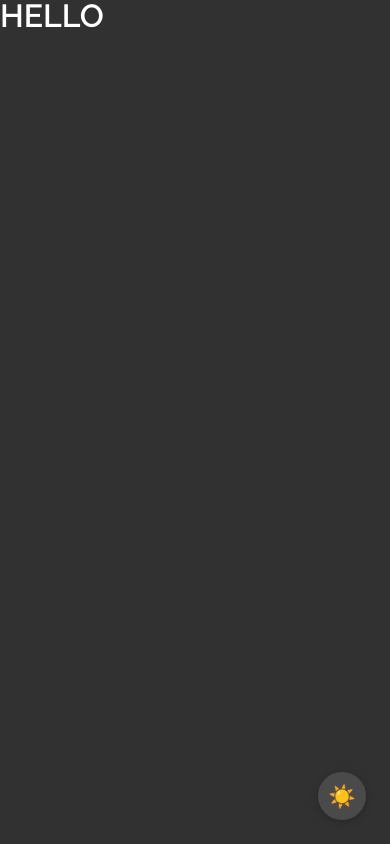
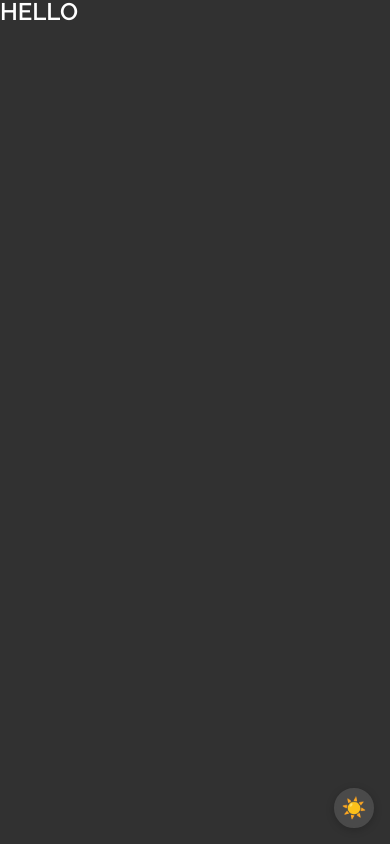
Before and after one commit to Felirian/kbz-platform, a Next.js app: page / in a window 390 px wide. Built offline with nearby package versions, Linux system fonts and the light colour scheme.

Commit message:
Refactor styles across multiple components for improved responsiveness and consistency; update spacing, font sizes, and border styles

```diff
--- a/app/wiki/[...slug]/wikiPage.module.scss
+++ b/app/wiki/[...slug]/wikiPage.module.scss
@@ -3,19 +3,27 @@
 
 .wikiPage {
   margin: 0;
-  padding: 48px 24px 80px;
+  padding: 3rem 1.5rem 5rem;
   font-family: inherit;
   color: var(--color-text);
 
   display: flex;
   width: 100%;
   justify-content: center;
+  gap: 1.5rem;
 
+  @include laptop {
+    padding: 3rem 1.25rem 4rem;
+    gap: 1.25rem;
+  }
   @include tablet {
-    padding: 36px 20px 60px;
+    padding: 2.5rem 1rem 3rem;
+    gap: 1rem;
+    flex-direction: column;
   }
   @include mobile {
-    padding: 24px 16px 40px;
+    padding: 1.5rem 0.75rem 2rem;
+    gap: 0.75rem;
   }
 }
 
@@ -28,13 +36,18 @@
   gap: 1rem;
   padding: 0.5rem 1rem;
   backdrop-filter: blur(0.5rem);
-  border-bottom: 1px solid var(--color-border);
+  border-bottom: 0.0625rem solid var(--color-border);
   background: var(--color-bg-2);
   color: var(--color-text);
   flex-wrap: wrap;
 
+  @include tablet {
+    padding: 0.5rem 0.875rem;
+    gap: 0.75rem;
+  }
   @include mobile {
-    padding: 10px 16px;
+    padding: 0.5rem 0.625rem;
+    gap: 0.5rem;
   }
 
   a {
@@ -51,10 +64,13 @@
 .title {
   font-size: calc(2.4rem * var(--text-scale, 1));
   font-weight: 700;
-  margin-bottom: 8px;
+  margin-bottom: 0.5rem;
   letter-spacing: -0.02em;
   color: var(--color-text);
 
+  @include tablet {
+    font-size: calc(2rem * var(--text-scale, 1));
+  }
   @include mobile {
     font-size: calc(1.6rem * var(--text-scale, 1));
   }
@@ -63,17 +79,23 @@
 .meta {
   display: flex;
   align-items: center;
-  gap: 12px;
+  gap: 0.75rem;
   font-size: calc(0.85rem * var(--text-scale, 1));
-  margin-bottom: 32px;
-  padding-bottom: 24px;
-  border-bottom: 1px solid var(--color-border);
+  margin-bottom: 2rem;
+  padding-bottom: 1.5rem;
+  border-bottom: 0.0625rem solid var(--color-border);
   color: var(--color-text-secondary);
+
+  @include mobile {
+    margin-bottom: 1.25rem;
+    padding-bottom: 1rem;
+    gap: 0.5rem;
+  }
 }
 
 .metaDot {
-  width: 4px;
-  height: 4px;
+  width: 0.25rem;
+  height: 0.25rem;
   border-radius: 50%;
   background: var(--color-text-secondary);
 }
@@ -81,6 +103,10 @@
 .articleWrapper {
   position: relative;
   margin: 0 1rem;
+
+  @include tablet {
+    margin: 0;
+  }
 }
 
 /* ===== Markdown-контент ===== */
@@ -88,44 +114,90 @@
   width: 100%;
   color: var(--color-text);
   background-color: var(--color-surface);
-  padding: 1rem;
+  padding: 1.5rem;
   border-radius: 1rem;
+
+  @include tablet {
+    padding: 1.25rem;
+    border-radius: 0.75rem;
+  }
+  @include mobile {
+    padding: 1rem;
+    border-radius: 0.625rem;
+  }
+
   h1 {
     font-size: calc(2rem * var(--text-scale, 1));
     font-weight: 700;
-    margin: 48px 0 16px;
+    margin: 3rem 0 1rem;
     letter-spacing: -0.01em;
     color: var(--color-text);
+
+    @include tablet {
+      font-size: calc(1.75rem * var(--text-scale, 1));
+      margin: 2rem 0 0.875rem;
+    }
+    @include mobile {
+      font-size: calc(1.5rem * var(--text-scale, 1));
+      margin: 1.5rem 0 0.75rem;
+    }
   }
 
   h2 {
     font-size: calc(1.5rem * var(--text-scale, 1));
     font-weight: 600;
-    margin: 40px 0 12px;
-    padding-bottom: 8px;
-    border-bottom: 1px solid var(--color-border);
+    margin: 2.5rem 0 0.75rem;
+    padding-bottom: 0.5rem;
+    border-bottom: 0.0625rem solid var(--color-border);
     color: var(--color-text);
+
+    @include tablet {
+      font-size: calc(1.35rem * var(--text-scale, 1));
+      margin: 1.75rem 0 0.625rem;
+    }
+    @include mobile {
+      font-size: calc(1.2rem * var(--text-scale, 1));
+      margin: 1.25rem 0 0.5rem;
+    }
   }
 
   h3 {
     font-size: calc(1.2rem * var(--text-scale, 1));
     font-weight: 600;
-    margin: 32px 0 8px;
+    margin: 2rem 0 0.5rem;
     color: var(--color-text);
+
+    @include tablet {
+      font-size: calc(1.1rem * var(--text-scale, 1));
+      margin: 1.5rem 0 0.5rem;
+    }
+    @include mobile {
+      font-size: calc(1rem * var(--text-scale, 1));
+      margin: 1.25rem 0 0.375rem;
+    }
   }
 
   p {
-    margin: 0 0 16px;
+    margin: 0 0 1rem;
     color: var(--color-text);
+
+    @include mobile {
+      margin: 0 0 0.75rem;
+    }
   }
 
   ul,
   ol {
-    margin: 0 0 16px;
-    padding-left: 24px;
+    margin: 0 0 1rem;
+    padding-left: 1.5rem;
+
+    @include mobile {
+      padding-left: 1.125rem;
+      margin: 0 0 0.75rem;
+    }
 
     li {
-      margin-bottom: 6px;
+      margin-bottom: 0.375rem;
       color: var(--color-text);
     }
   }
@@ -136,12 +208,17 @@
   }
 
   blockquote {
-    margin: 24px 0;
-    padding: 12px 20px;
-    border-left: 3px solid var(--color-link);
+    margin: 1.5rem 0;
+    padding: 0.75rem 1.25rem;
+    border-left: 0.1875rem solid var(--color-link);
     background: color-mix(in srgb, var(--color-text) 4%, transparent);
-    border-radius: 0 8px 8px 0;
+    border-radius: 0 0.5rem 0.5rem 0;
     color: var(--color-text-secondary);
+
+    @include mobile {
+      margin: 1rem 0;
+      padding: 0.625rem 0.875rem;
+    }
 
     p {
       margin: 0;
@@ -154,24 +231,39 @@
     font-size: calc(0.875em * var(--text-scale, 1));
     background: color-mix(in srgb, var(--color-text) 8%, transparent);
     color: var(--color-text);
-    padding: 2px 7px;
-    border-radius: 6px;
-    border: 1px solid var(--color-border);
+    padding: 0.125rem 0.4375rem;
+    border-radius: 0.375rem;
+    border: 0.0625rem solid var(--color-border);
     word-break: break-word;
     white-space: nowrap;
+
+    @include mobile {
+      font-size: calc(0.85em * var(--text-scale, 1));
+      padding: 0.0625rem 0.3125rem;
+    }
   }
 
   pre {
-    margin: 24px 0;
-    padding: 20px 24px;
+    margin: 1.5rem 0;
+    padding: 1.25rem 1.5rem;
     background: color-mix(in srgb, var(--color-text) 6%, transparent);
-    border: 1px solid var(--color-border);
-    border-radius: 12px;
+    border: 0.0625rem solid var(--color-border);
+    border-radius: 0.75rem;
     overflow-x: auto;
     -webkit-overflow-scrolling: touch;
 
+    @include tablet {
+      padding: 1rem 1.125rem;
+      margin: 1.25rem 0;
+    }
+    @include mobile {
+      padding: 0.75rem 0.875rem;
+      margin: 1rem 0;
+      border-radius: 0.5rem;
+    }
+
     &::-webkit-scrollbar {
-      height: 6px;
+      height: 0.375rem;
     }
 
     &::-webkit-scrollbar-track {
@@ -180,7 +272,7 @@
 
     &::-webkit-scrollbar-thumb {
       background: var(--color-border);
-      border-radius: 3px;
+      border-radius: 0.1875rem;
     }
 
     code {
@@ -193,28 +285,48 @@
       color: var(--color-text);
       white-space: pre;
       word-break: normal;
+
+      @include mobile {
+        font-size: calc(0.8rem * var(--text-scale, 1));
+      }
     }
   }
 
   hr {
     border: none;
-    height: 1px;
+    height: 0.0625rem;
     background: var(--color-border);
-    margin: 32px 0;
+    margin: 2rem 0;
+
+    @include mobile {
+      margin: 1.25rem 0;
+    }
   }
 
   table {
     width: 100%;
     border-collapse: collapse;
-    margin: 24px 0;
+    margin: 1.5rem 0;
     font-size: calc(0.95rem * var(--text-scale, 1));
+    display: block;
+    overflow-x: auto;
+
+    @include mobile {
+      font-size: calc(0.85rem * var(--text-scale, 1));
+      margin: 1rem 0;
+    }
 
     th,
     td {
-      padding: 10px 14px;
+      padding: 0.625rem 0.875rem;
       text-align: left;
-      border-bottom: 1px solid var(--color-border);
+      border-bottom: 0.0625rem solid var(--color-border);
       color: var(--color-text);
+      white-space: nowrap;
+
+      @include mobile {
+        padding: 0.5rem 0.625rem;
+      }
     }
 
     th {
@@ -229,8 +341,13 @@
 
   img {
     max-width: 100%;
-    border-radius: 12px;
-    margin: 24px 0;
+    border-radius: 0.75rem;
+    margin: 1.5rem 0;
+
+    @include mobile {
+      border-radius: 0.5rem;
+      margin: 1rem 0;
+    }
   }
 
   a {
--- a/src/app/styles/font-faces.scss
+++ b/src/app/styles/font-faces.scss
@@ -1,42 +1,77 @@
+@use '@/app/styles/variables' as *;
+
 @mixin H1Style {
-  font-size: 32px;
+  font-size: 2rem;
   font-style: normal;
   font-weight: 600;
   line-height: 100%;
   text-transform: uppercase;
   font-feature-settings: 'salt' on;
   font-display: block;
+
+  @include tablet {
+    font-size: 1.75rem;
+  }
+  @include mobile {
+    font-size: 1.5rem;
+  }
 }
+
 @mixin H2Style {
-  font-size: 32px;
+  font-size: 2rem;
   font-style: normal;
   font-weight: 600;
   line-height: 100%;
   text-transform: uppercase;
   font-feature-settings: 'salt' on;
   font-display: block;
+
+  @include tablet {
+    font-size: 1.5rem;
+  }
+  @include mobile {
+    font-size: 1.25rem;
+  }
 }
+
 @mixin H3Style {
-  font-size: 24px;
+  font-size: 1.5rem;
   font-style: normal;
   font-weight: 600;
   line-height: 100%;
   font-feature-settings: 'salt' on;
   font-display: block;
+
+  @include tablet {
+    font-size: 1.25rem;
+  }
+  @include mobile {
+    font-size: 1.125rem;
+  }
 }
+
 @mixin H4Style {
-  font-size: 16px;
+  font-size: 1rem;
   font-style: normal;
   font-weight: 600;
   line-height: normal;
   font-feature-settings: 'salt' on;
   font-display: block;
+
+  @include mobile {
+    font-size: 0.9375rem;
+  }
 }
+
 @mixin P1Style {
-  font-size: 16px;
+  font-size: 1rem;
   font-style: normal;
   font-weight: 300;
   line-height: normal;
   font-feature-settings: 'salt' on;
   font-display: block;
+
+  @include mobile {
+    font-size: 0.9375rem;
+  }
 }
--- a/src/app/styles/global.scss
+++ b/src/app/styles/global.scss
@@ -72,9 +72,15 @@ body {
 
 main {
   width: 100%;
-  margin: 80px auto;
+  margin: 5rem auto;
   @include laptop {
-    margin: 20px auto;
+    margin: 1.25rem auto;
+  }
+  @include tablet {
+    margin: 1rem auto;
+  }
+  @include mobile {
+    margin: 0.5rem auto;
   }
 }
 
@@ -137,7 +143,7 @@ button {
 a {
   color: var(--color-link);
   text-decoration: none;
-  border-bottom: 1px solid transparent;
+  border-bottom: 0.0625rem solid transparent;
   transition: border-color 0.2s, color 0.2s;
   line-height: inherit;
   font-weight: inherit;
--- a/src/features/breadcrumbs/ui/Breadcrumbs.module.scss
+++ b/src/features/breadcrumbs/ui/Breadcrumbs.module.scss
@@ -1,10 +1,19 @@
+@use '@/app/styles/variables' as *;
+
 .crumbs {
   display: inline-flex;
   align-items: center;
   flex-wrap: wrap;
-  gap: 2px;
+  gap: 0.125rem;
   font-size: 1rem;
   color: var(--color-text-secondary);
+
+  @include tablet {
+    font-size: 0.9375rem;
+  }
+  @include mobile {
+    font-size: 0.875rem;
+  }
 }
 
 .link {
--- a/src/features/font-size-toggle/ui/FontSizeToggle.module.scss
+++ b/src/features/font-size-toggle/ui/FontSizeToggle.module.scss
@@ -1,32 +1,47 @@
+@use '@/app/styles/variables' as *;
+
 .bar {
   display: inline-flex;
   align-items: center;
-  gap: 8px;
+  gap: 0.5rem;
   color: var(--color-text);
+
+  @include mobile {
+    gap: 0.375rem;
+  }
 }
 
 .label {
-  font-size: 13px;
+  font-size: 0.8125rem;
   color: var(--color-text-secondary);
+
+  @include mobile {
+    font-size: 0.75rem;
+  }
 }
 
 .group {
   display: inline-flex;
-  border: 1px solid var(--color-border);
-  border-radius: 8px;
+  border: 0.0625rem solid var(--color-border);
+  border-radius: 0.5rem;
   overflow: hidden;
   background: var(--color-bg);
 }
 
 .btn {
-  padding: 6px 12px;
-  font-size: 13px;
+  padding: 0.375rem 0.75rem;
+  font-size: 0.8125rem;
   color: var(--color-text);
   background: transparent;
   cursor: pointer;
   border: none;
-  border-right: 1px solid var(--color-border);
+  border-right: 0.0625rem solid var(--color-border);
   transition: background-color 0.15s ease, color 0.15s ease;
+
+  @include mobile {
+    padding: 0.3125rem 0.625rem;
+    font-size: 0.75rem;
+  }
 
   &:last-child {
     border-right: none;
--- a/src/features/theme-toggle/ui/ThemeToggle.module.scss
+++ b/src/features/theme-toggle/ui/ThemeToggle.module.scss
@@ -1,10 +1,12 @@
+@use '@/app/styles/variables' as *;
+
 .themeToggle {
   position: fixed;
-  bottom: 24px;
-  right: 24px;
+  bottom: 1.5rem;
+  right: 1.5rem;
   z-index: 9999;
-  width: 48px;
-  height: 48px;
+  width: 3rem;
+  height: 3rem;
   border-radius: 50%;
   background-color: var(--color-toggle-bg);
   color: var(--color-toggle-fg);
@@ -12,11 +14,25 @@
   align-items: center;
   justify-content: center;
   cursor: pointer;
-  border: 2px solid var(--color-border);
-  box-shadow: 0 2px 8px rgba(0, 0, 0, 0.2);
+  border: 0.125rem solid var(--color-border);
+  box-shadow: 0 0.125rem 0.5rem rgba(0, 0, 0, 0.2);
   transition: background-color 0.3s ease, transform 0.2s ease, border-color 0.3s ease;
-  font-size: 22px;
+  font-size: 1.375rem;
   line-height: 1;
+
+  @include tablet {
+    width: 2.75rem;
+    height: 2.75rem;
+    bottom: 1.25rem;
+    right: 1.25rem;
+  }
+  @include mobile {
+    width: 2.5rem;
+    height: 2.5rem;
+    bottom: 1rem;
+    right: 1rem;
+    font-size: 1.25rem;
+  }
 
   &:hover {
     transform: scale(1.1);
--- a/src/widgets/ArticleControls/ui/ArticleControls.module.scss
+++ b/src/widgets/ArticleControls/ui/ArticleControls.module.scss
@@ -7,25 +7,39 @@
   display: flex;
   align-items: center;
   flex-wrap: wrap;
-  gap: 12px;
-  padding: 12px 24px;
-  margin: 0 0 16px;
+  gap: 0.75rem;
+  padding: 0.75rem 1.5rem;
+  margin: 0 0 1rem;
   background: var(--color-surface);
-  border: 1px solid var(--color-border);
-  border-radius: 12px;
+  border: 0.0625rem solid var(--color-border);
+  border-radius: 0.75rem;
   color: var(--color-text);
 
+  @include tablet {
+    top: 2.5rem;
+    padding: 0.625rem 1rem;
+    gap: 0.625rem;
+    border-radius: 0.625rem;
+  }
   @include mobile {
-    padding: 10px 16px;
-    gap: 8px;
+    position: static;
+    padding: 0.5rem 0.75rem;
+    gap: 0.5rem;
+    margin: 0 0 0.75rem;
   }
 }
 
 .title {
-  font-size: 13px;
+  font-size: 0.8125rem;
   font-weight: 600;
   text-transform: uppercase;
   letter-spacing: 0.04em;
   color: var(--color-text-secondary);
   margin-right: auto;
+
+  @include mobile {
+    font-size: 0.75rem;
+    width: 100%;
+    margin: 0 0 0.25rem;
+  }
 }
--- a/src/widgets/ArticleNav/ui/ArticleNav.module.scss
+++ b/src/widgets/ArticleNav/ui/ArticleNav.module.scss
@@ -6,18 +6,22 @@
   position: sticky;
   inset: 0;
   top: 3rem;
-  flex: 0 0 220px;
+  flex: 0 0 13.75rem;
   padding: 1rem;
   color: var(--color-text);
 
+  @include laptop {
+    flex: 0 0 11rem;
+    padding: 0.75rem;
+  }
   @include tablet {
     display: none;
   }
 }
 
 .title {
-  margin: 0 0 12px;
-  font-size: 13px;
+  margin: 0 0 0.75rem;
+  font-size: 0.8125rem;
   font-weight: 600;
   text-transform: uppercase;
   letter-spacing: 0.04em;
@@ -30,8 +34,8 @@
   margin: 0;
   display: flex;
   flex-direction: column;
-  gap: 2px;
-  max-height: calc(100vh - 160px);
+  gap: 0.125rem;
+  max-height: calc(100vh - 10rem);
   overflow-y: auto;
 }
 
@@ -40,32 +44,29 @@
     padding-left: 0;
   }
   &[data-level="2"] {
-    padding-left: 8px;
+    padding-left: 0.5rem;
   }
   &[data-level="3"] {
-    padding-left: 20px;
+    padding-left: 1.25rem;
   }
   &[data-level="4"] {
-    padding-left: 32px;
+    padding-left: 2rem;
   }
   &[data-level="5"] {
-    padding-left: 44px;
+    padding-left: 2.75rem;
   }
   &[data-level="6"] {
-    padding-left: 56px;
+    padding-left: 3.5rem;
   }
 }
 
 .link {
   display: block;
   line-height: 1.4;
+  font-size: 0.875rem;
   color: var(--color-text-secondary);
 
-  &:hover {
-
-  }
-
-  &.active {
-
+  @include laptop {
+    font-size: 0.8125rem;
   }
 }
--- a/src/widgets/WikiArticle/ui/WikiArticle.module.scss
+++ b/src/widgets/WikiArticle/ui/WikiArticle.module.scss
@@ -1,16 +1,30 @@
+@use '@/app/styles/variables' as *;
+
 .fallback {
   display: flex;
   flex-direction: column;
-  gap: 12px;
-  padding: 32px;
-  border: 1px solid var(--color-border);
-  border-radius: 12px;
+  gap: 0.75rem;
+  padding: 2rem;
+  border: 0.0625rem solid var(--color-border);
+  border-radius: 0.75rem;
   background: var(--color-surface);
+
+  @include tablet {
+    padding: 1.5rem;
+  }
+  @include mobile {
+    padding: 1rem;
+    border-radius: 0.625rem;
+  }
 }
 
 .title {
   font-size: 1.4rem;
   font-weight: 600;
+
+  @include mobile {
+    font-size: 1.2rem;
+  }
 }
 
 .text {
@@ -21,11 +35,15 @@
   font-size: 0.85rem;
   color: var(--color-text-secondary);
 
+  @include mobile {
+    font-size: 0.8rem;
+  }
+
   code {
     font-family: 'JetBrains Mono', 'Fira Code', monospace;
     font-size: 0.85em;
-    padding: 2px 6px;
-    border-radius: 4px;
+    padding: 0.125rem 0.375rem;
+    border-radius: 0.25rem;
     background: color-mix(in srgb, var(--color-text) 8%, transparent);
   }
 }
--- a/src/widgets/WikiNav/ui/WikiNav.module.scss
+++ b/src/widgets/WikiNav/ui/WikiNav.module.scss
@@ -1,3 +1,5 @@
+@use '@/app/styles/variables' as *;
+
 .nav {
   width: 30%;
   height: fit-content;
@@ -7,13 +9,28 @@
   padding: 1rem;
   color: var(--color-text);
 
+  @include laptop {
+    width: 35%;
+  }
+  @include tablet {
+    width: 100%;
+    position: static;
+    padding: 0.875rem;
+    border: 0.0625rem solid var(--color-border);
+    border-radius: 0.75rem;
+    background: var(--color-surface);
+  }
+  @include mobile {
+    padding: 0.75rem;
+    border-radius: 0.625rem;
+  }
 
   ul,
   ol {
     margin: 0;
     padding-left: 0;
     li {
-      margin-bottom: 4px;
+      margin-bottom: 0.25rem;
       list-style: none;
 
       &::marker {
@@ -30,23 +47,19 @@
 }
 
 .item {
-
   &__row {
     display: flex;
     align-items: center;
     gap: 0.2rem;
     padding: 0.2rem 0;
-
-    &:hover {
-    }
   }
 
   &__toggle {
     background: none;
     border: none;
     cursor: pointer;
-    padding: 0 2px;
-    font-size: 10px;
+    padding: 0 0.125rem;
+    font-size: 0.625rem;
     line-height: 1;
     opacity: 0.7;
     transition: transform 0.2s ease, opacity 0.2s ease;
@@ -67,21 +80,18 @@
     text-decoration: none;
     font-size: 1rem;
     color: var(--color-text-secondary);
-    &:hover {
 
+    @include mobile {
+      font-size: 0.9375rem;
     }
   }
 
   &__label {
-    font-size: 14px;
+    font-size: 0.875rem;
 
     &_clickable {
       cursor: pointer;
       user-select: none;
-
-      &:hover {
-
-      }
     }
   }
 
@@ -90,10 +100,14 @@
     max-height: 0;
     opacity: 0;
     transition: max-height 0.25s ease, opacity 0.2s ease;
-    padding-left: 16px;
+    padding-left: 1rem;
+
+    @include mobile {
+      padding-left: 0.75rem;
+    }
 
     &_open {
-      max-height: 9999px;
+      max-height: 624.9375rem;
       opacity: 1;
     }
   }
```
